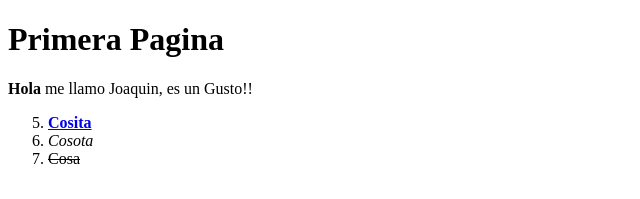
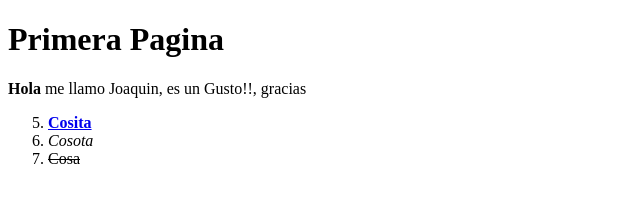
Before and after one commit to JoaquinGA01/temporal2, a plain HTML site: page Ejemplo.html in a window 1280 px wide. Shown: the top 199 px of the page, 0-640 px from the left. Drawn offline with Linux system fonts and the light colour scheme.

```diff
--- a/Ejemplo.html
+++ b/Ejemplo.html
@@ -8,7 +8,7 @@
 </head>
 <body>
     <h1>Primera Pagina</h1>
-    <p><b>Hola</b> me llamo Joaquin, es un Gusto!!</p>
+    <p><b>Hola</b> me llamo Joaquin, es un Gusto!!, gracias</p>
     <ol start="5">
         <li><b> <a href="https://github.com/JoaquinGA01/temporal2">Cosita</a></b></li>
         <li><i>Cosota</i></li>
```
